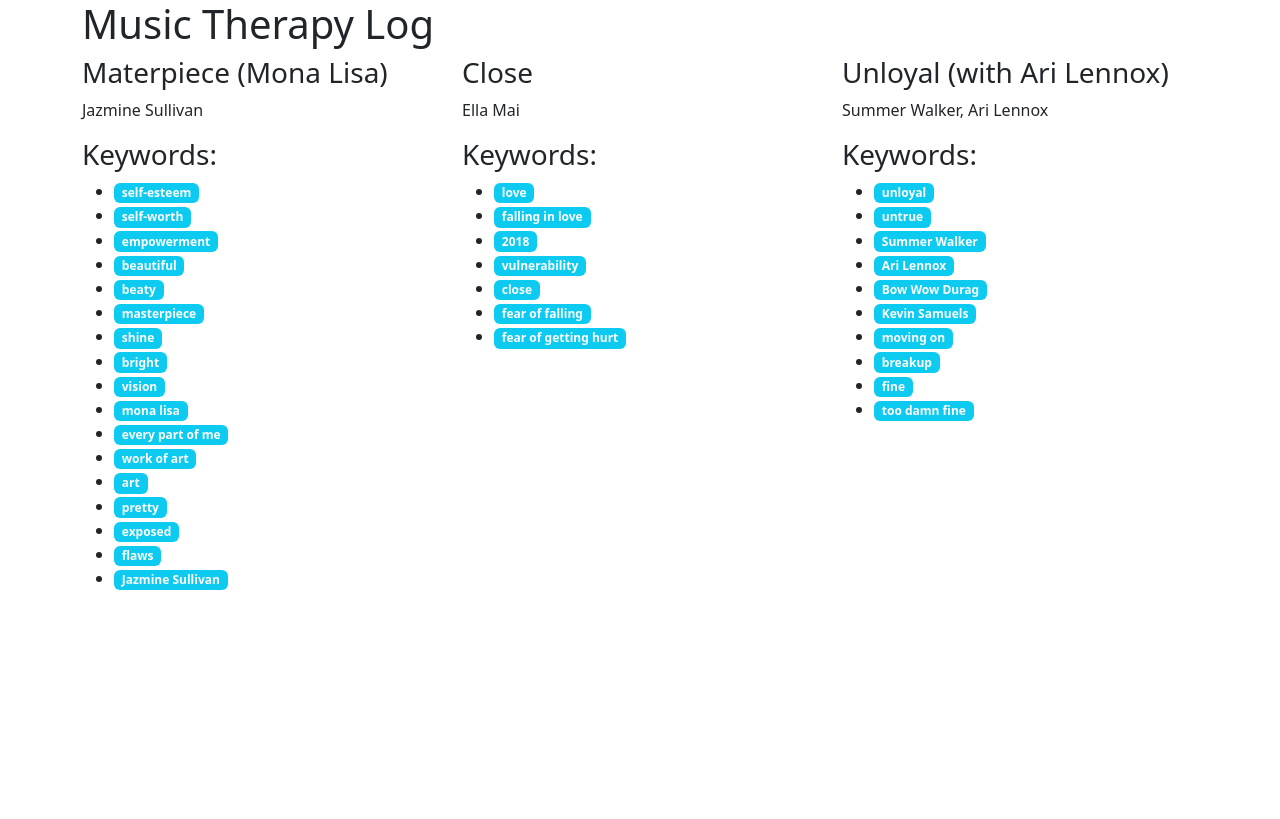
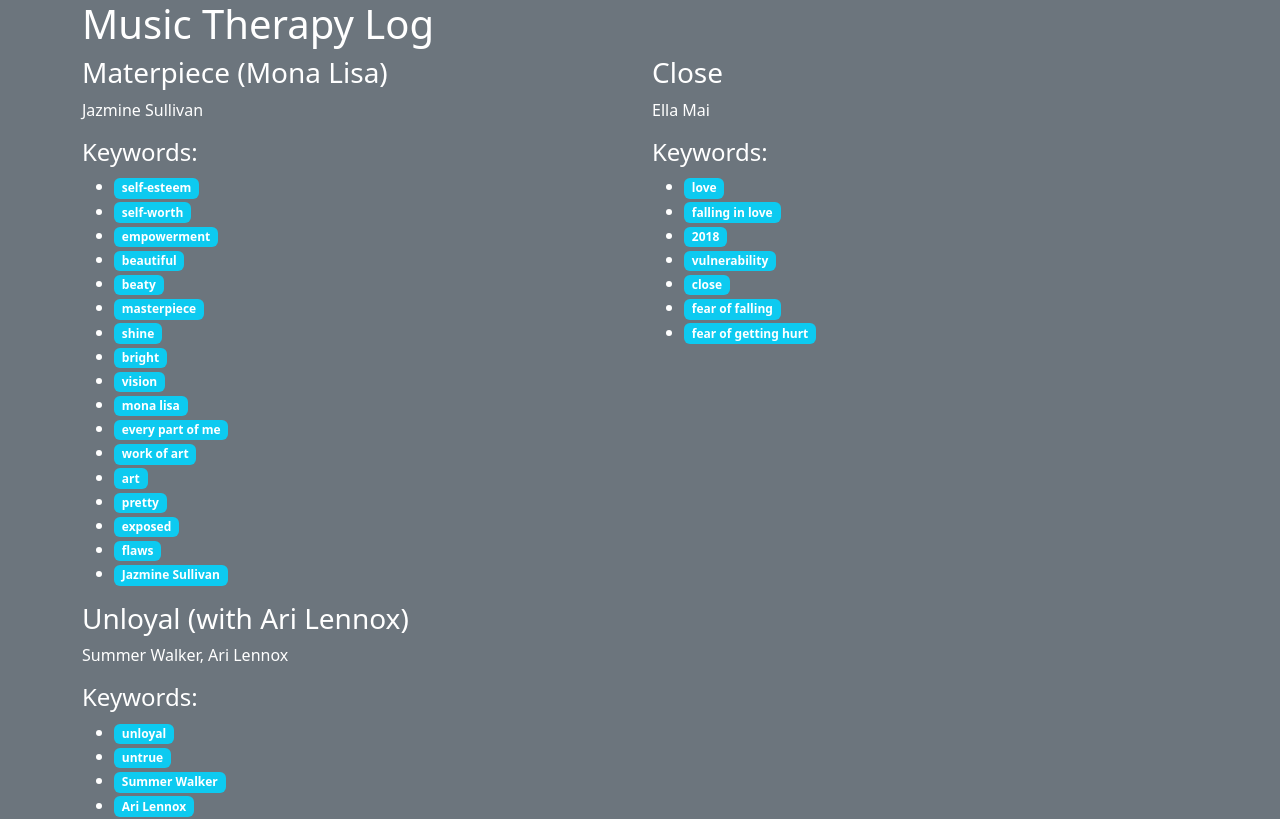
Before and after one commit to wtharden3/six-months, a React (Create React App) app: page / in a window 1280 px wide. Shown: the top 819 px of the page. Built offline with nearby package versions, Linux system fonts and the light colour scheme.

Commit message:
color correct

```diff
--- a/src/App.js
+++ b/src/App.js
@@ -5,12 +5,14 @@ import data from './data';
 
 function App() {
   return (
-    <Container className="App">
-      <h1>Music Therapy Log</h1>
-      <Feed
-        data={data}
-      />
-    </Container>
+    <div className="App text-bg-secondary w-100">
+      <Container>
+        <h1>Music Therapy Log</h1>
+        <Feed
+          data={data}
+        />
+      </Container>
+    </div>
   );
 }
 
--- a/src/component/Entry.js
+++ b/src/component/Entry.js
@@ -15,7 +15,7 @@ function Entry(props){
     <React.Fragment>
       <h3>{title}</h3>
       <p>{author}</p>
-      <h3>Keywords: </h3>
+      <h4>Keywords: </h4>
       <ul>{displayKewords}</ul>
     </React.Fragment>
   )
--- a/src/component/Feed.js
+++ b/src/component/Feed.js
@@ -1,6 +1,5 @@
 import React, {useState, useEffect} from 'react';
 import Entry from './Entry';
-import Container from 'react-bootstrap/Container';
 import Row from 'react-bootstrap/Row';
 import Col from 'react-bootstrap/Col';
 
@@ -22,7 +21,7 @@ function Feed(props){
 
   const displayEntries = entryArr.map( (entry, index) => {
     return(
-      <Col>
+      <Col xl='6'>
         <Entry entry={data[entry]} />
       </Col>
     )
--- a/src/data.js
+++ b/src/data.js
@@ -57,7 +57,7 @@ const data = {
     year: 2021,
     feelings: 'This is a chill song',
     playOnRepeat: true,
-    keywords: ['unloyal', 'untrue', 'Summer Walker', 'Ari Lennox', 'Bow Wow Durag', 'Kevin Samuels', 'moving on', 'breakup', 'fine', 'too damn fine'],
+    keywords: ['unloyal', 'untrue', 'Summer Walker', 'Ari Lennox', 'Bow Wow Durag', 'Kevin Samuels', 'moving on', 'breakup', 'fine', 'too damn fine', 'jazzy'],
     entryDate: '8/5/2022',
     lyrics: {
       verse1: ['I aint takin yo shit today', 'I aint taking yo shit tomorrow', 'we can do it my way so', 'I aint sticking round','no, I ain\'t stickin\' round', 'you just want to pay with my heart yeah', 'I seen you with the girl at the party'],
--- a/src/index.css
+++ b/src/index.css
@@ -1,3 +1,7 @@
+:root {
+  background-color: #6c757d; /* to match background of the page*/
+}
+
 body {
   margin: 0;
   font-family: -apple-system, BlinkMacSystemFont, 'Segoe UI', 'Roboto', 'Oxygen',
```
Also changed, not shown: src/App.css (line endings or trailing spaces).
